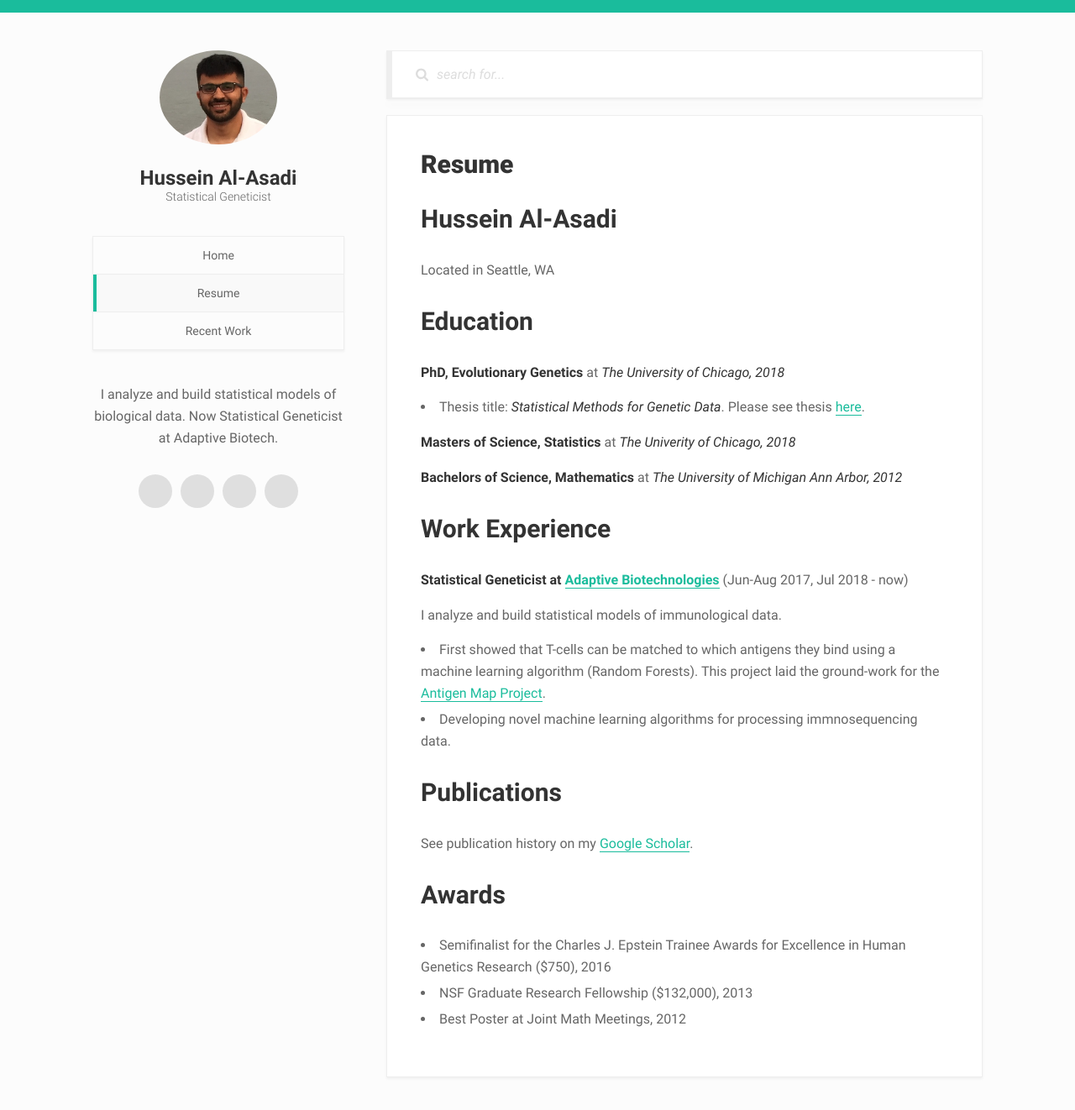
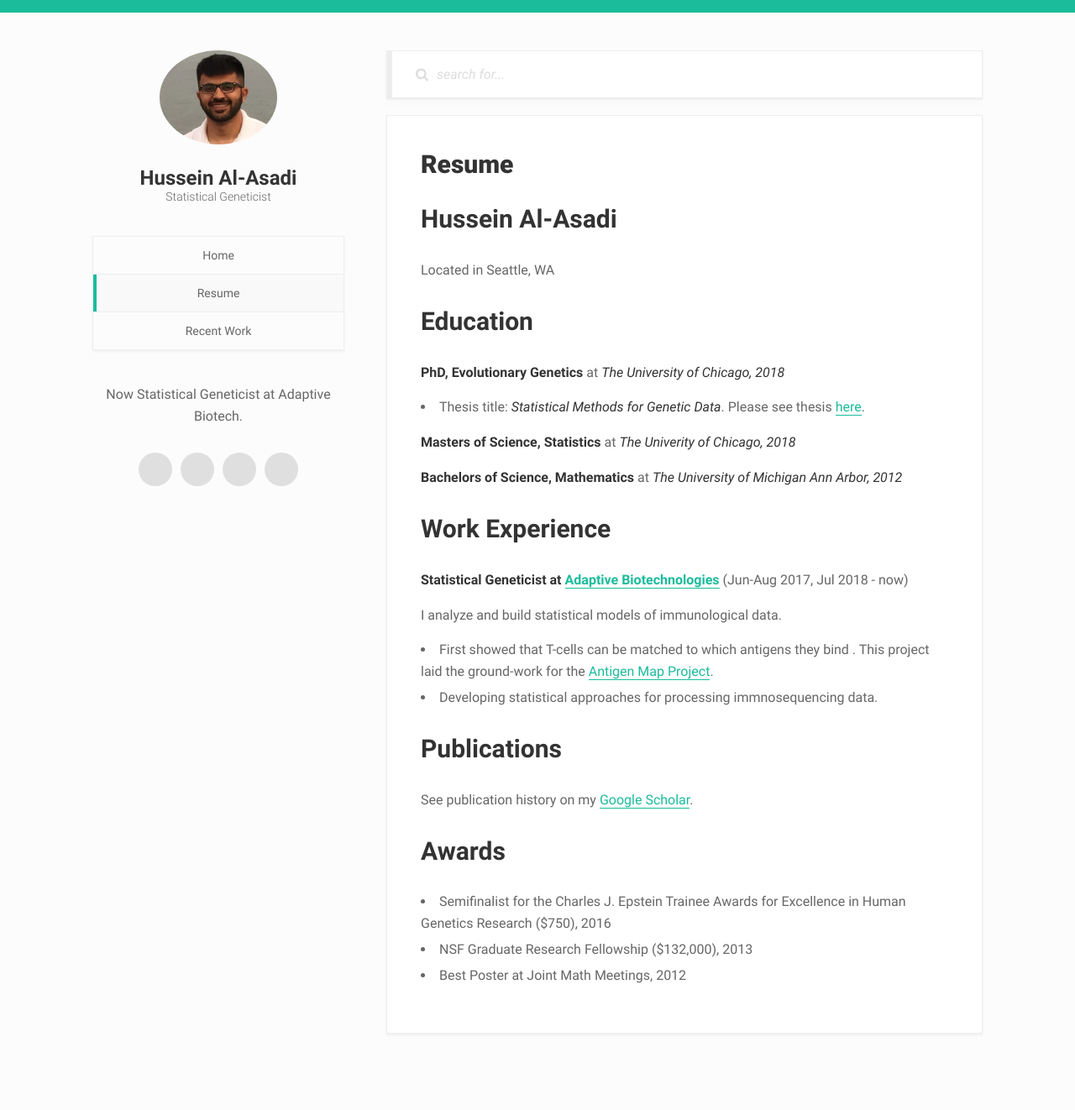
Before and after one commit to halasadi/halasadi.github.io, a Jekyll site: the page built from _pages/resume/index.md, in a window 1280 px wide and 1343 px high. Shown: the top 1322 px of the window at 84% size. Built offline with Jekyll 4.4.1, drawn with Linux system fonts in a browser that asks for light colours.

Commit message:
small changes

```diff
--- a/_config.yml
+++ b/_config.yml
@@ -2,7 +2,7 @@
 name: Hussein Al-Asadi
 job_title: Statistical Geneticist
 email: halasadi89@gmail.com
-description: I analyze and build statistical models of biological data. Now Statistical Geneticist at Adaptive Biotech.
+description: Now Statistical Geneticist at Adaptive Biotech.
 avatar: /profile_pic.jpg
 favicon: /favicon.ico
 twitter_handler: halasadi89
--- a/_pages/resume/index.md
+++ b/_pages/resume/index.md
@@ -22,8 +22,8 @@ Located in Seattle, WA
 **Statistical Geneticist at <a href="https://www.adaptivebiotech.com" title="ab">Adaptive Biotechnologies</a>** (Jun-Aug 2017, Jul 2018 - now)
 
 I analyze and build statistical models of immunological data.
- - First showed that T-cells can be matched to which antigens they bind using a machine learning algorithm (Random Forests). This project laid the ground-work for the <a href="https://www.adaptivebiotech.com/tcr-antigen-map" title="ab">Antigen Map Project</a>.
- - Developing novel machine learning algorithms for processing immnosequencing data.
+ - First showed that T-cells can be matched to which antigens they bind . This project laid the ground-work for the <a href="https://www.adaptivebiotech.com/tcr-antigen-map" title="ab">Antigen Map Project</a>.
+ - Developing statistical approaches for processing immnosequencing data.
 
 # Publications
 
```
Also changed, not shown: _pages/portfolio/index.md (+1 -3 lines).
